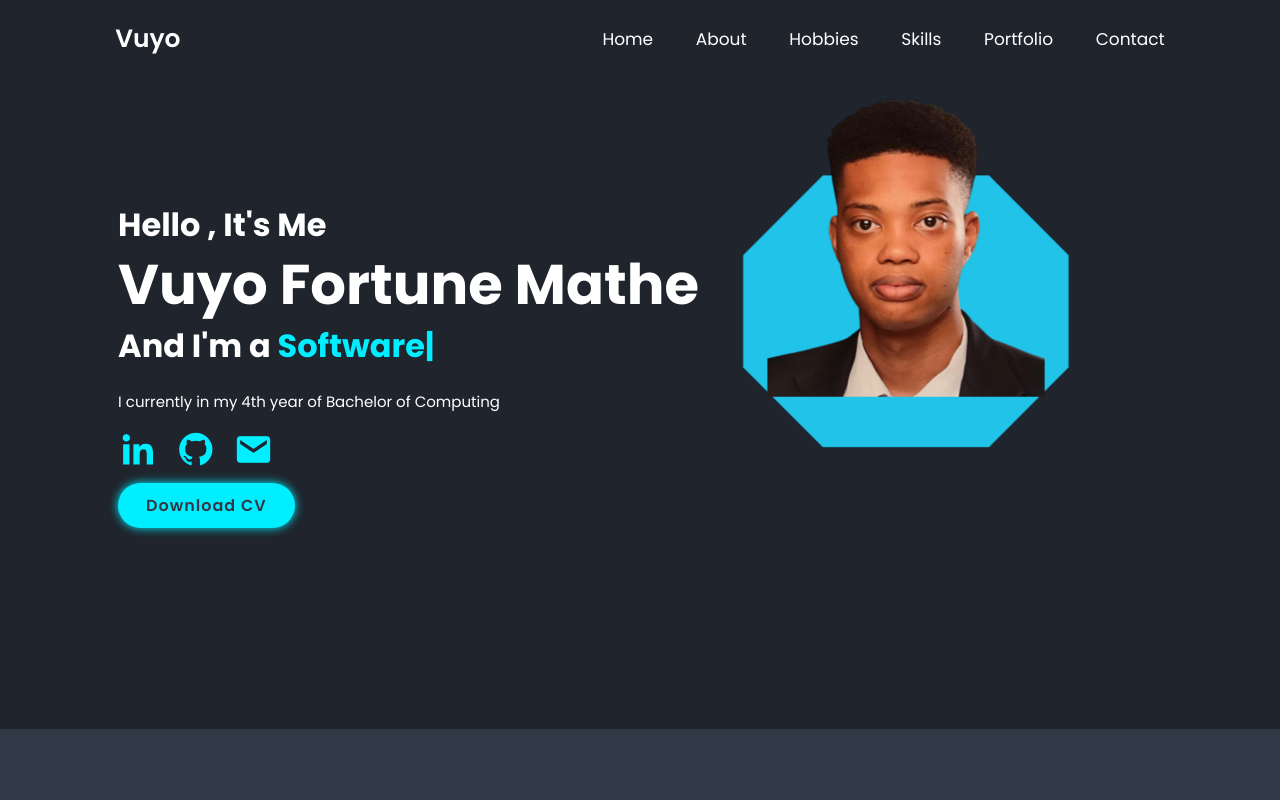
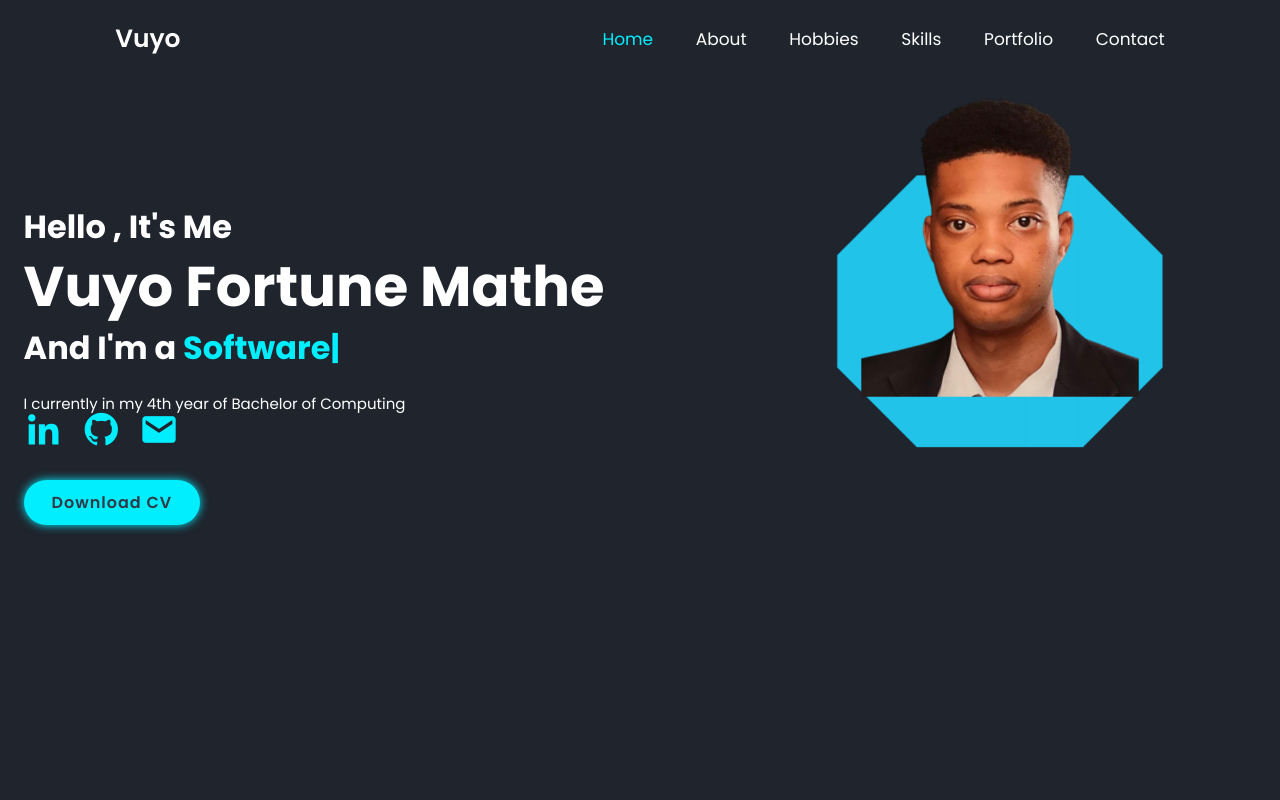
Before and after one commit to DarthNola/My-Portfolio, a website: page public/index.html in a window 1280 px wide. Shown: the top 800 px of the page. Drawn offline with nearby package versions, Linux system fonts and the light colour scheme.

Commit message:
Updated responsiveness on different media view

```diff
--- a/public/JS/script.js
+++ b/public/JS/script.js
@@ -1,5 +1,5 @@
 
-
+document.addEventListener('DOMContentLoaded', function() {
   let menuIcon = document.querySelector('#menu-icon');
   let navbar = document.querySelector('.navbar');
 
@@ -9,9 +9,8 @@ menuIcon.onclick=()=>{
   }
 
 
-let sections = document.querySelectorAll('section');
+  let sections = document.querySelectorAll('.main-section');
   let navLinks = document.querySelectorAll('header nav a');
-
   window.onscroll= ()=>{
     sections.forEach(sec =>{
         let top = window.scrollY;
@@ -22,7 +21,11 @@ window.onscroll= ()=>{
         if(top>=offset && top <offset+height){
             navLinks.forEach(links =>{
                 links.classList.remove('active');
-                document.querySelector('header nav a[href*='+id+']').classList.add('active');
+                if (links.href.includes(`#${id}`))
+                {
+                  links.classList.add('active');
+                }
+
             });
 
         };
@@ -46,9 +49,8 @@ ScrollReveal({
 });
 
 ScrollReveal().reveal('.home-content, .heading', {origin: 'top'});
-ScrollReveal().reveal('.home-img, .skills-container, .portfolio-box, .contact', {origin: 'bottom'});
-ScrollReveal().reveal('.home-content h1, .about-img img', {origin: 'left'});
-ScrollReveal().reveal('.home-content p, .about-content', {origin: 'right'});
+ScrollReveal().reveal('.home-img, .skills-container, .portfolio-box, .contact,.home-content h1, .about-img img,.home-content p, .about-content', {origin: 'bottom'});
+
 
 const typed = new Typed('.multi-text', {
     strings: ['Aspiring' ,'Software Developer','full-stack Developer', 'Honours Student'],
@@ -61,8 +63,6 @@ const typed = new Typed('.multi-text', {
 
 
 
-
-document.addEventListener('DOMContentLoaded', function () {
 const contactForm = document.getElementById('contactForm');
 
     contactForm.addEventListener('submit', function (event) {
@@ -88,7 +88,7 @@ document.addEventListener('DOMContentLoaded', function () {
             // Handle the error or provide a console.log message for debugging.
         }
     });
-})
+
 
 function saveContact(data) {
     fetch(' /save-contact', {
@@ -130,3 +130,5 @@ function saveContact(data) {
           document.body.removeChild(popup);
         }, 3000);
       }
+
+});
--- a/public/css/style.css
+++ b/public/css/style.css
@@ -104,7 +104,7 @@
  .home-content h3{
     font-size: 3.2rem;
     font-weight: 700;
-    margin-right: -250px;
+    margin-right: -1rem;
  }
  .home-content h3:nth-of-type(2){
     margin-bottom: 2rem;
@@ -117,16 +117,16 @@
     font-size: 5.6rem;
     font-weight: 700;
     line-height: 1.3;
-    margin-right: -250px;
+    margin-right: -1rem;
  }
  .home-content p{
     font-size: 1.5rem;
  }
  .social-media-icons{
-    margin-top: 10px;
+    margin-top: 1.5rem;
  }
  .social-media-icons a{
-    display: incline-flex;
+    display: inline-flex;
     justify-content: center;
     align-items: center;
     width: 4rem;
@@ -180,7 +180,7 @@
    align-items: center;
    gap: 2rem;
    background: var(--second-bg-color);
-   margin-top: -100px;
+
  }
 
  .about-img img{
--- a/public/index.html
+++ b/public/index.html
@@ -15,7 +15,7 @@
 
         <i class='bx bx-menu' id="menu-icon"></i>
         <nav class="navbar">
-            <a href="#home" class="active">Home</a>
+            <a href="#home">Home</a>
             <a href="#about">About</a>
             <a href="#hobbies">Hobbies</a>
             <a href="#skills">Skills</a>
@@ -23,7 +23,7 @@
             <a href="#contact">Contact</a>
         </nav>
     </header>
-    <section class="home" id="home">
+    <section class="home main-section" id="home">
         <section class="home-content">
             <h3  >Hello , It's Me</h3>
             <h1 class=""> Vuyo Fortune Mathe</h1>
@@ -42,7 +42,7 @@
             <img src="./images/Untitled-Project (2).png" alt="">
         </section>
     </section>
-    <section  class="about" id="about">
+    <section  class="about main-section" id="about">
         <section class="about-img ">
             <img src="./images/Untitled-Project (3).png" alt="">
         </section>
@@ -57,7 +57,7 @@
 
         </section>
     </section>
-    <section class="hobbies" id="hobbies">
+    <section class="hobbies main-section" id="hobbies">
         <h2 class="heading">My <span>Hobbies</span></h2>
         <p>As I get older, I crave more activity. I realize that my current career, spent mostly sitting in front of a laptop, doesn't align with my growing desire for movement and may not support my evolving aspirations</p>
         <h3>Hence my hobbies are:</h3>
@@ -82,7 +82,7 @@
         </section>
 
     </section>
-    <section  class="skills" id="skills">
+    <section  class="skills main-section" id="skills">
         <h2 class="heading">My <span>Skills</span></h2>
 
         <section class="skills-container">
@@ -120,7 +120,7 @@
 
         </section>
     </section>
-    <section class="portfolio" id="portfolio">
+    <section class="portfolio main-section" id="portfolio">
         <h2 class="heading">My <span>Projects</span></h2>
         <section class="portfolio-container">
             <div class="portfolio-box">
@@ -149,7 +149,7 @@
             </div>
         </section>
     </section>
-    <section class="contact" id="contact">
+    <section class="contact main-section" id="contact">
         <h2 class="heading">Contact <span>Me!</span></h2>
         <form action="/save-contact" id="contactForm">
             <label for="name">Name:</label>
```
Lines whose indentation alone changed are shown as unchanged.
